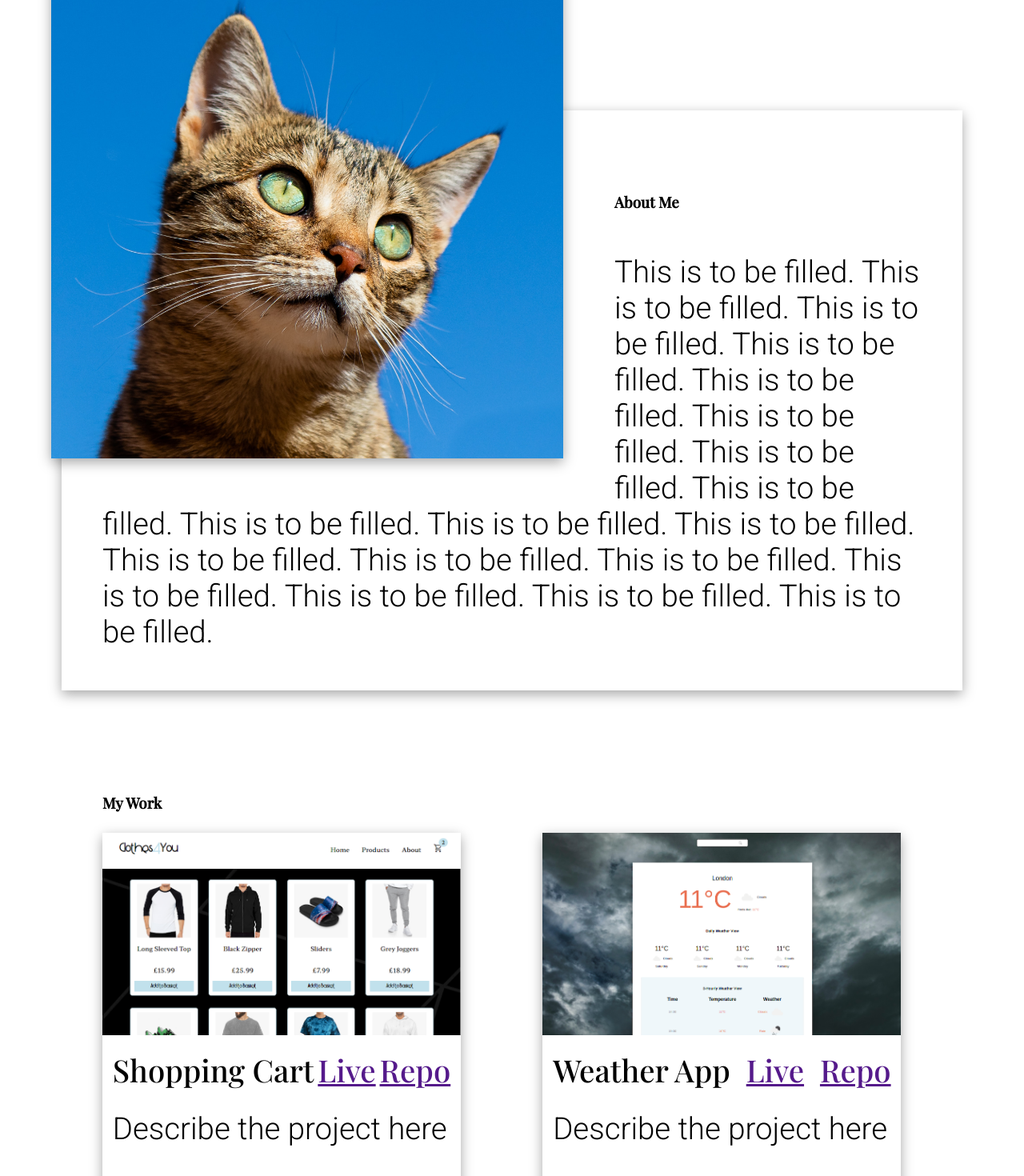
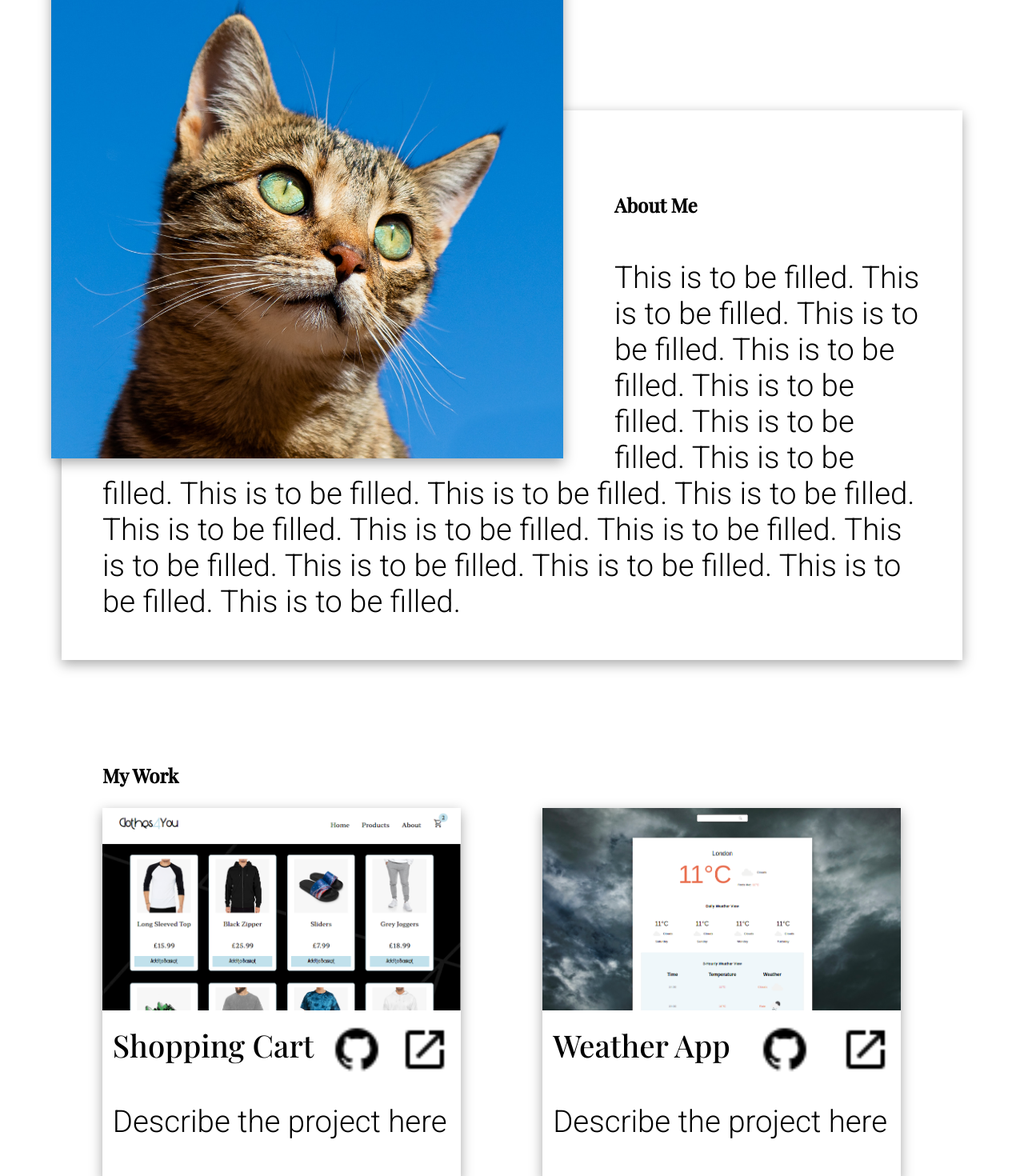
Before and after one commit to dwright1989/portfolio, a JavaScript app: page / in a window 1280 px wide. Shown: the part 246-1716 px from the top of the page at 80% size. Built offline with nearby package versions, Linux system fonts and the light colour scheme; the HTML template or start-up script is replaced by a standard one.

Commit message:
Git hub links add to projects

```diff
--- a/src/App.css
+++ b/src/App.css
@@ -68,7 +68,7 @@ h1,h2,h3,h4,h5{
     box-shadow: rgba(0, 0, 0, 0.35) 0px 5px 15px;
 }
 
-#description>h3{
+#description>h2{
     padding: 4vw;
 }
 
@@ -82,7 +82,7 @@ h1,h2,h3,h4,h5{
     margin: auto;
 }
 
-#work>h3{
+#work>h2{
     padding-bottom: 2vw;
 }
 
@@ -114,3 +114,7 @@ h1,h2,h3,h4,h5{
     font-size: 3vw;
     font-family: 'Playfair Display', serif;
 }
+
+.social-icon{
+    width: 5vw;
+}
--- a/src/Components/AboutMe.js
+++ b/src/Components/AboutMe.js
@@ -13,7 +13,7 @@ function AboutMe() {
         <img src={profilePic} alt="profile"/>
       </div>
         <div id="description">
-          <h3>About Me</h3>
+          <h2>About Me</h2>
           <p>This is to be filled. This is to be filled.  This is to be filled.
           This is to be filled.  This is to be filled.  This is to be filled.
           This is to be filled.  This is to be filled.  This is to be filled.
--- a/src/Components/Project.js
+++ b/src/Components/Project.js
@@ -1,5 +1,6 @@
 
-
+import githubIcon from '../Images/github.jpg';
+import openIcon from '../Images/open.png';
 function Project(props) {
 
     const proj = props.proj;
@@ -9,8 +10,8 @@ function Project(props) {
         <img src={proj.url} alt="project"/>
         <div className="links">
             <p>{proj.name}</p>
-            <a href="">Live</a>
-            <a href="">Repo</a>
+            <a href={proj.repo} target="_blank"><img src={githubIcon} alt="repo" className="social-icon"/></a>
+            <a href={proj.live} target="_blank"><img src={openIcon} alt="live" className="social-icon"/></a>
         </div>
         <p>{proj.description}</p>
     </div>
--- a/src/Components/Projects.js
+++ b/src/Components/Projects.js
@@ -3,31 +3,42 @@ const projects = [
         id: 0,
         url: require("../Images/shopping-cart.png"),
         name: "Shopping Cart",
-        description: "Describe the project here"
+        description: "Describe the project here",
+        repo: "https://github.com/dwright1989/shopping-cart",
+        live: "https://dwright1989.github.io/shopping-cart/"
     },
     {
         id: 1,
         url: require("../Images/weather.png"),
         name: "Weather App",
-        description: "Describe the project here"
+        description: "Describe the project here",
+        repo: "https://github.com/dwright1989/Weather",
+        live: "https://dwright1989.github.io/Weather/"
     },
     {
         id: 2,
         url: require("../Images/battleship.png"),
         name: "Battleship Game",
-        description: "Describe the project here"
+        description: "Describe the project here",
+        repo: "https://github.com/dwright1989/Battleship",
+        live: "https://dwright1989.github.io/Battleship/"
     },
     {
         id: 3,
         url: require("../Images/cv.png"),
         name: "CV Creater",
-        description: "Describe the project here"
+        description: "Describe the project here",
+        repo: "https://github.com/dwright1989/cv-app",
+        live: "https://dwright1989.github.io/cv-app/"
     },
     {
         id: 4,
         url: require("../Images/memory.png"),
         name: "Memory Game",
-        description: "Describe the project here"
+        description: "Describe the project here",
+        repo: "https://github.com/dwright1989/memory-game",
+        live: "https://dwright1989.github.io/memory-game/"
+
     }
 
 
--- a/src/Components/Work.js
+++ b/src/Components/Work.js
@@ -4,7 +4,7 @@ function Work() {
 
     return (
         <div id="work">
-        <h3>My Work</h3>
+        <h2>My Work</h2>
         <div id="projects">
             {Projects.map( (project) =>{
                     return <Project proj={project}/>
```
Also changed, not shown: src/Images/github.jpg (added), src/Images/open.png (added).
